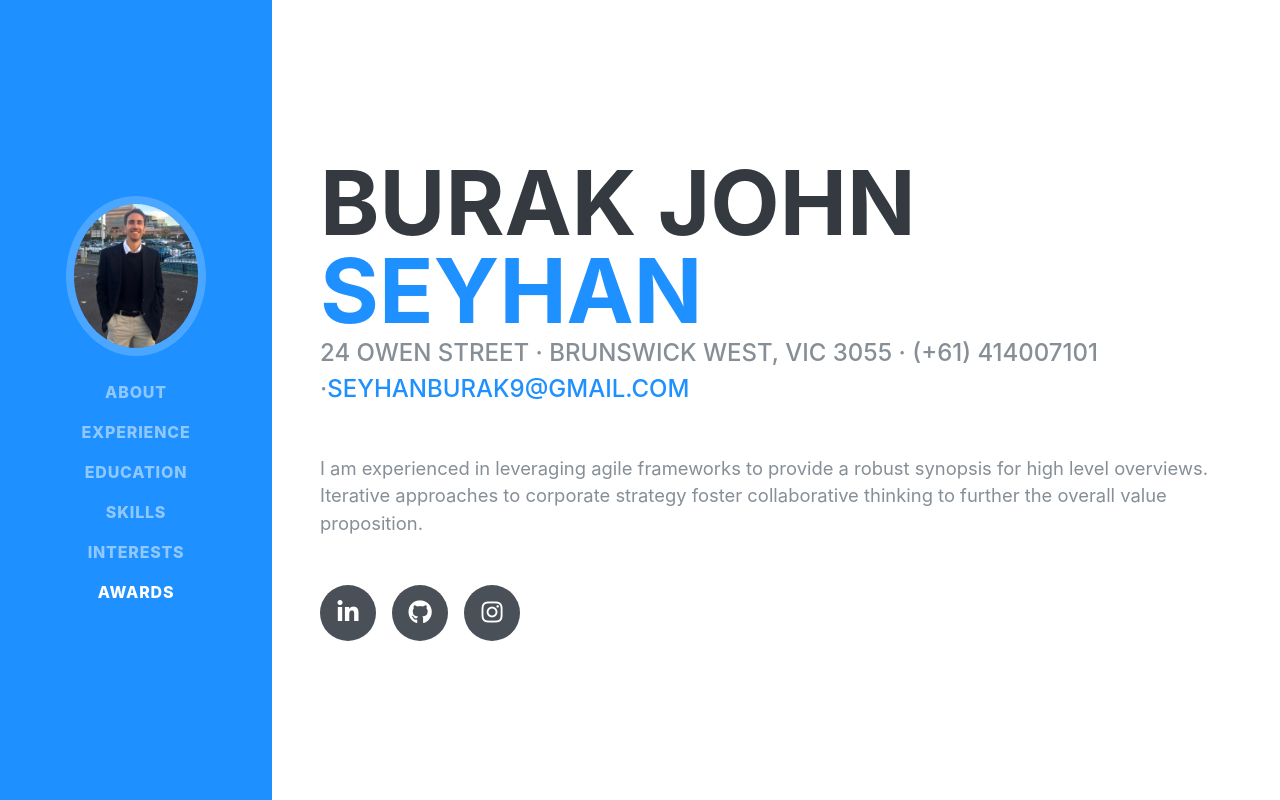
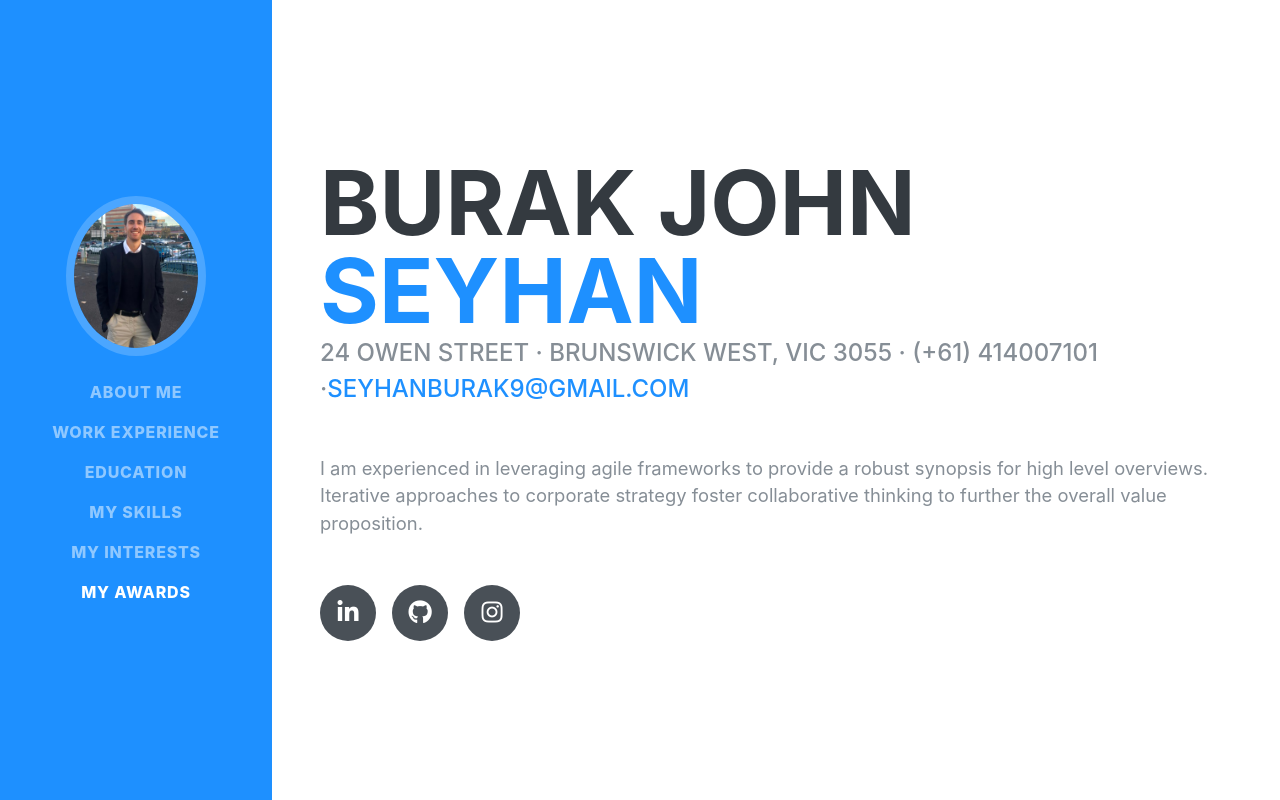
Before and after one commit to di0nys1s/myresume, a React (Create React App) app: page / in a window 1280 px wide. Shown: the top 800 px of the page. Built offline with nearby package versions, Linux system fonts and the light colour scheme; a web font is replaced by a local one.

Commit message:
heroku check

```diff
--- a/src/components/navbar.jsx
+++ b/src/components/navbar.jsx
@@ -32,12 +32,12 @@ const Navbar = () => {
         <ul className="navbar-nav">
           <li className="nav-item">
             <a className="nav-link js-scroll-trigger" href="#about">
-              About
+              About Me
             </a>
           </li>
           <li className="nav-item">
             <a className="nav-link js-scroll-trigger" href="#experience">
-              Experience
+              Work Experience
             </a>
           </li>
           <li className="nav-item">
@@ -47,17 +47,17 @@ const Navbar = () => {
           </li>
           <li className="nav-item">
             <a className="nav-link js-scroll-trigger" href="#skills">
-              Skills
+              My Skills
             </a>
           </li>
           <li className="nav-item">
             <a className="nav-link js-scroll-trigger" href="#interests">
-              Interests
+              My Interests
             </a>
           </li>
           <li className="nav-item">
             <a className="nav-link js-scroll-trigger" href="#awards">
-              Awards
+              My Awards
             </a>
           </li>
         </ul>
```
Also changed, not shown: 1 other file (tests, documents, lock files or other folders).
